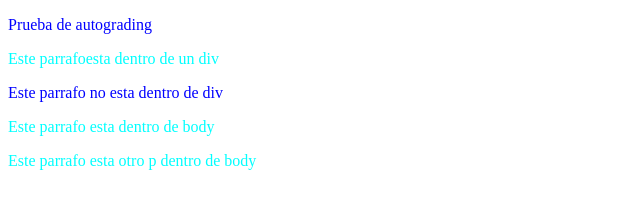
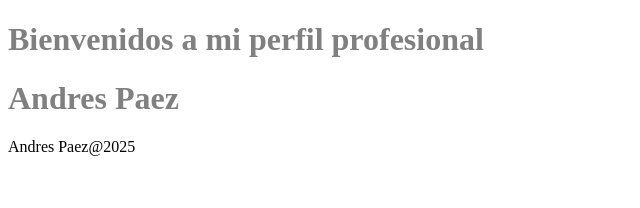
Before and after one commit to apaez698/laboratorio-1-web-personal-apaez698, a website: page src/index.html in a window 1280 px wide. Shown: the whole page, without its empty margins (0-640 px from the left). Drawn offline with Linux system fonts and the light colour scheme.

Commit message:
Change content

```diff
--- a/src/index.html
+++ b/src/index.html
@@ -8,21 +8,9 @@
   </head>
   <body>
     <main>
-      <div>
-        <p class="clase1">Prueba de autograding</p>
-        <p>
-          Este parrafoesta dentro de un div
-        </p>
-      </div>
-      <p class="clase1">
-        Este parrafo no esta dentro de div
-      </p>
+      <h1>Bienvenidos a mi perfil profesional</h1>
+      <h1>Andres Paez</h1>
     </main>
-    <p>
-      Este parrafo esta dentro de body
-    </p>
-    <p>
-      Este parrafo esta otro p dentro de body
-    </p>
+    <footer>Andres Paez@2025</footer>
   </body>
 </html>
--- a/src/styles.css
+++ b/src/styles.css
@@ -1,24 +1,3 @@
-main p{
-  color: blue;
+h1{
+  color: gray;
 }
-
-p {
-  color: red;
-}
-
-
-body > p{
-  color: aqua;
-}
-
-main + p{
-  color: orange;
-}
-
-p:hover{
-  color: red;
-}
-
-p:not(.clase1){
-  color:aqua
-}
```
